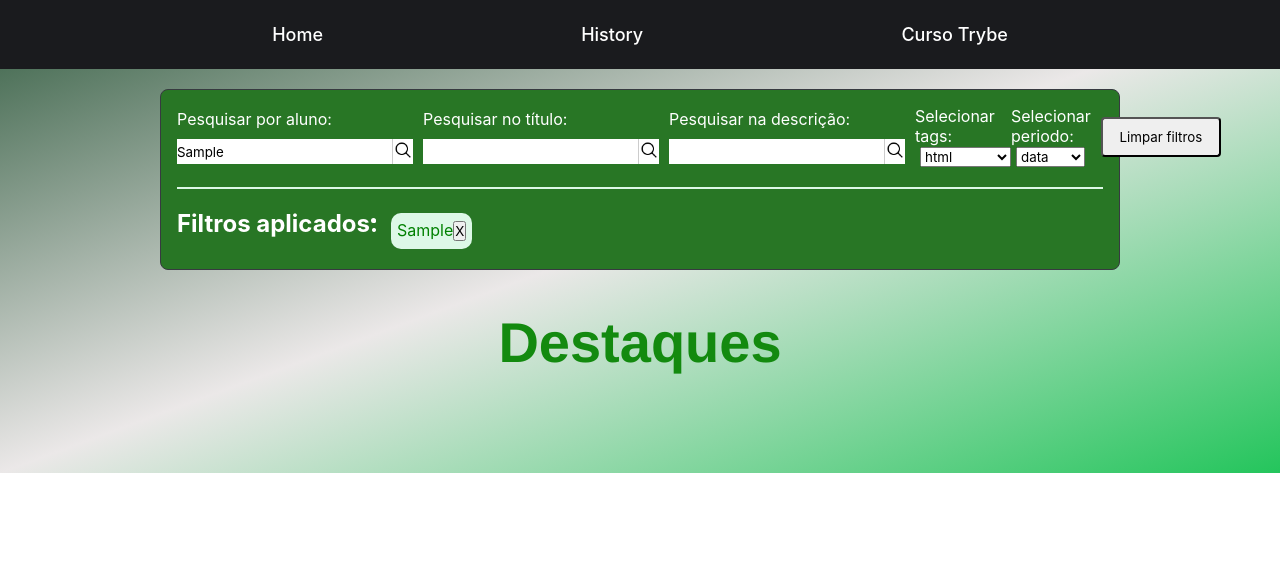
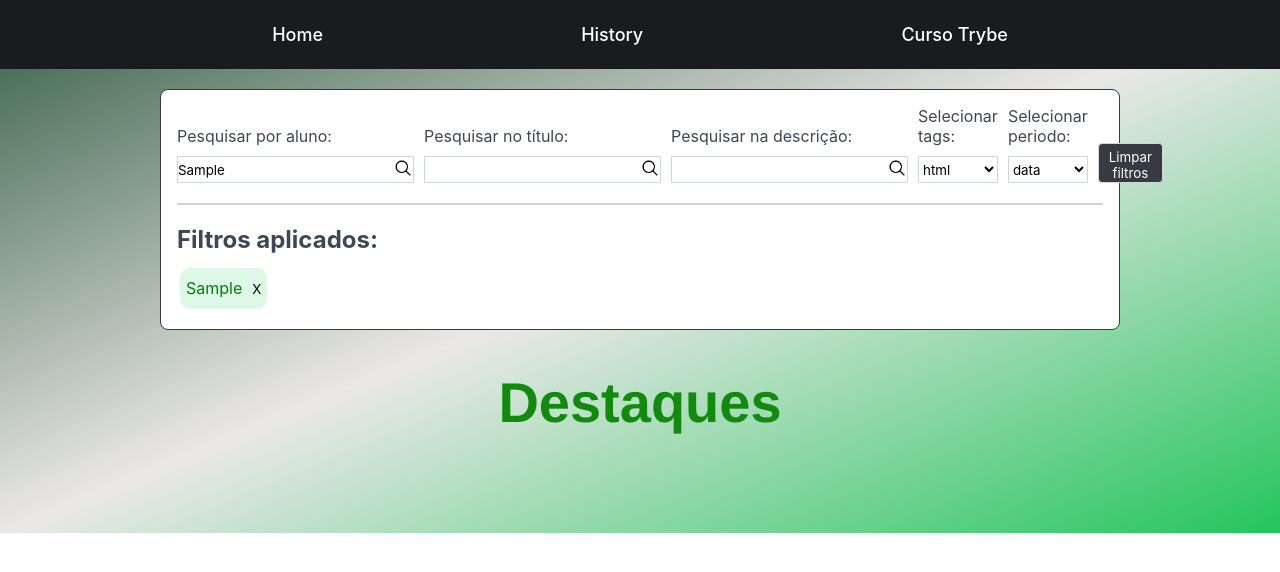
Before and after one commit to tryber/dev-na-pratica-01, a React (Vite) app: page /home in a window 1280 px wide. Both pictures are taken after typing "Sample" into the empty fields and a click on the button 403 px from the left and 151 px from the top of the page. Shown: the top 572 px of the page. Built offline with nearby package versions, Linux system fonts and the light colour scheme.

Commit message:
modificacões de css do Search finalizadas

```diff
--- a/src/components/Filter.tsx
+++ b/src/components/Filter.tsx
@@ -1,4 +1,6 @@
 import { useSearchParams } from 'react-router-dom';
+import '../css/filter.css';
+import '../css/tag.css';
 
 type FilterProps = {
   filterKey: string,
@@ -14,9 +16,9 @@ function Filter({ filterKey: k, filterValue: v }: FilterProps) {
   }
 
   return (
-    <label htmlFor={v} className={`tag ${v}`}>
+    <label htmlFor={v} className={`filter tag ${v} `}>
       {v}
-      <button type="button" id={v} onClick={handleClick}>X</button>
+      <button type="button" className="filter-button" id={v} onClick={handleClick}>X</button>
     </label>
   );
 }
--- a/src/components/Search.tsx
+++ b/src/components/Search.tsx
@@ -90,26 +90,26 @@ function Search() {
             </div>
           </fieldset>
         </form>
-        <div className="flex row">
-          <fieldset>
+        <div className="search-select-container">
+          <label htmlFor="tags-filter">
             Selecionar tags:
-            <select id="tags-filter" className="select" name="tags" onChange={handleUnionParamChange}>
+            <select id="tags-filter" className="search-select" name="tags" onChange={handleUnionParamChange}>
               {availableTags.map((tag) => <option key={tag}>{tag}</option>)}
             </select>
-          </fieldset>
+          </label>
         </div>
-        <div className="flex row">
-          <fieldset>
+        <div className="search-select-container">
+          <label htmlFor="date-filter">
             Selecionar periodo:
-            <select id="date-filter" className="select" name="date" onChange={handleIntersectionParamChange}>
+            <select id="date-filter" className="search-select" name="date" onChange={handleIntersectionParamChange}>
               <option value="">data</option>
               {availableMonths.map((m) => <option value={m} key={m}>{m.replace('-', '/')}</option>)}
             </select>
-          </fieldset>
+          </label>
         </div>
-        <div className="flex row div-buttons">
+        <div className="search-clean-div">
           <button
-            className="button"
+            className="search-clean-button"
             type="button"
             onClick={() => {
               const params = new URLSearchParams();
@@ -123,11 +123,15 @@ function Search() {
         </div>
       </section>
       <div className="search-divisor" />
-      <section className="flex row">
+      <section className="search-filter-container{">
         <h2>Filtros aplicados:</h2>
-        <ul className="flex row justify">
+        <ul className="search-filter-list">
           {[...searchParams.entries()].map(
-            ([k, v]) => <li key={v}><Filter filterKey={k} filterValue={v} /></li>,
+            ([key, value]) => (
+              <li className="search-filter-list-item" key={value}>
+                <Filter filterKey={key} filterValue={value} />
+              </li>
+            ),
           )}
         </ul>
       </section>
--- /dev/null
+++ b/src/css/filter.css
@@ -0,0 +1,14 @@
+.filter {
+  display:flex;
+  flex-direction: row;
+}
+
+.filter-button {
+  border: none;
+  height: 25px;
+  width: auto;
+  background: none;
+  margin-left: 10px;
+  line-height: bold;
+  cursor: pointer;
+}
--- a/src/css/search.css
+++ b/src/css/search.css
@@ -10,8 +10,8 @@
   display: flex;
   flex-direction: column;
   justify-content: space-between;
-  background-color: #287625;
-  color: white;
+  background-color: #ffffff;
+  color: #3E4854;
   border: 0.0625rem solid #373a40;
   padding: 1rem;
   border-radius: 0.5rem;
@@ -24,6 +24,7 @@
   display: flex;
   flex-direction: row;
   justify-content: space-between;
+  align-items: flex-end;
 }
 
 .search-form{
@@ -37,12 +38,12 @@
   display: flex;
   margin-top: 10px;
   border-radius: 1px;
+  border: solid 1px #D0D5DA
 }
 
 .search-input{
   border: none;
   height: 25px;
-  border-right: 1px solid #ccc;
 }
 
 .search-button{
@@ -57,10 +58,55 @@
   width: auto;
 }
 
+.search-select-container{
+  margin-right: 10px;
+  width: 12%;
+}
+
+.search-select{
+  margin-top: 10px;
+  border-radius: 1px;
+  border: solid 1px #D0D5DA;
+  width: 100%;
+  height: 27px;
+  background: white;
+}
+
+.search-clean-div {
+    display: flex;
+    height: 40px;
+  }
+
+.search-clean-button {
+    width: fit-content;
+    padding: 5px 10px;
+    color: #ffffff;
+    border-radius: 4px;
+    cursor: pointer;
+    border: solid 1px #D0D5DA;
+    background-color:#373a40;
+  }
+
 .search-divisor{
-  border-bottom: 2px solid #ddf8e7;
+  border-bottom: 2px solid #D0D5DA;
   margin: 20px 0px;
   width: 100%;
+}
+
+.search-filter-container{
+  display: flex;
+  flex-direction: column;
+}
+
+.search-filter-list{
+ display: flex;
+ flex-direction: row;
+ gap: 4px
+}
+
+.search-filter-list-item{
+  list-style: none;
+  margin-top: 10px;
 }
 
 @media screen and (max-width: 980px) {
--- /dev/null
+++ b/src/css/tag.css
@@ -0,0 +1,53 @@
+.tag{
+  margin: 4px 3px;
+  border-radius: 10px;
+  display: inline-block;
+  background-color: #ddf8e7;
+  border-radius: 10px;
+  color: green;
+  line-height: 10px;
+  padding: 8px 6px;
+  vertical-align: text-top;
+}
+
+.html{
+  background-color: #f8dddd;
+  color: red;
+  border: red solid 1px;
+}
+
+.css{
+  background-color: #d1e7dd;
+  color: darkgreen;
+  border: darkgreen solid 1px;
+}
+
+.frontend{
+  background-color: #f8e7dd;
+  color: rgb(255, 153, 0);
+  border: orange solid 1px;
+}
+
+.react{
+  background-color: #e6ddfa;
+  color: purple;
+  border: purple solid 1px;
+}
+
+.python{
+  background-color: #ddedf8;
+  color: blue;
+  border: blue solid 1px;
+}
+
+.backend {
+  background-color: #e5e5dc;
+  color: brown;
+  border: brown solid 1px;
+}
+
+.tailwind {
+  background-color: #f2f2f2;
+  color: gray;
+  border: gray solid 1px;
+}
```
